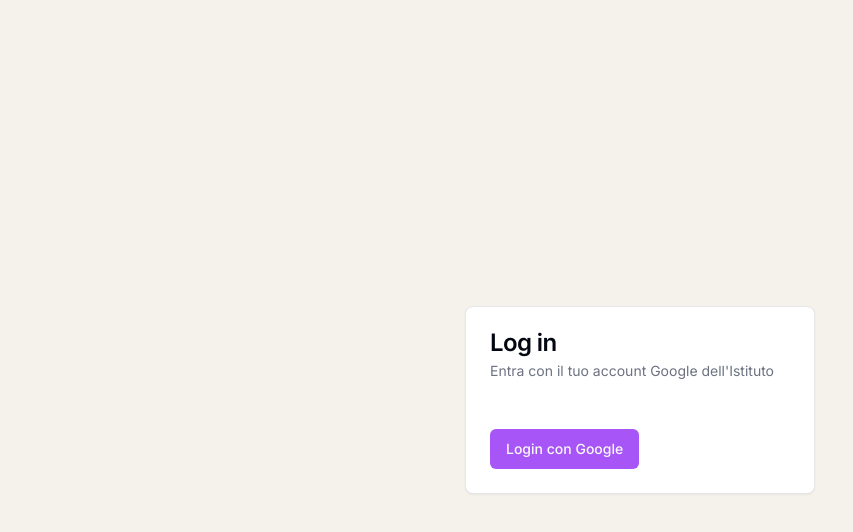
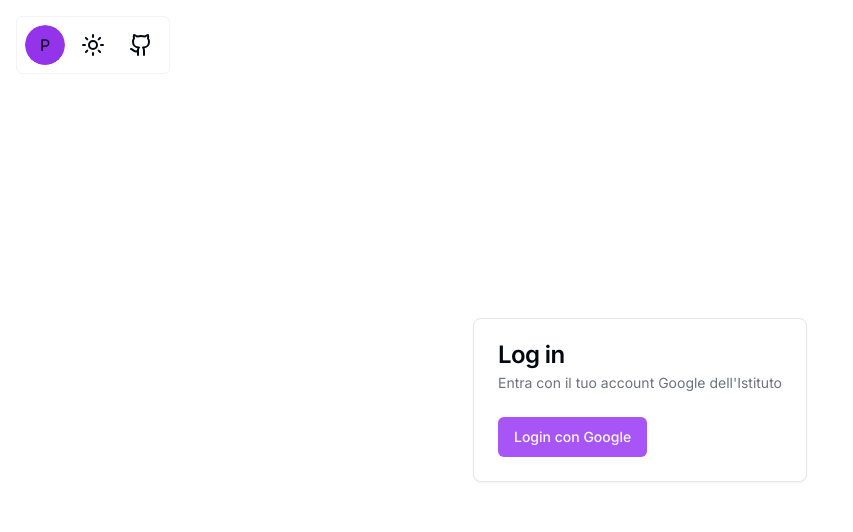
Before and after one commit to Narr0wB/class-manager, a Next.js app: page /login in a window 1280 px wide. Shown: the top 532 px of the page, without its empty margins (0-853 px from the left). Built offline with nearby package versions, Linux system fonts and the light colour scheme; no server answers.

Commit message:
[UPD+ADD] Updated UI, 404 page, login page, added credits button. Fix: UI, hydration

```diff
--- a/app/(routes)/(pages)/layout.tsx
+++ /dev/null
@@ -1,36 +0,0 @@
-import type { Metadata } from "next";
-import { Inter } from "next/font/google";
-import "@/app/globals.css";
-import { cn } from "@/lib/utils";
-import { ThemeProvider } from "@/components/custom/theme/theme-provider";
-import { getServerSession } from "next-auth";
-import SessionProvider from "@/components/custom/auth/session-provider";
-
-const font = Inter({ subsets: ["latin"] });
-
-export const metadata: Metadata = {
-  title: "Class manager",
-  description: "Class manager",
-};
-
-type RootLayoutProps = {
-  children?: React.ReactNode;
-}
-
-const RootLayout: React.FC<RootLayoutProps> = async ({ children }) => {
-  const session = await getServerSession();
-
-  return (
-    <html lang="en" suppressHydrationWarning>
-      <body className={cn(font.className, "lg:overflow-hidden lg:xl:2xl")}>
-        <ThemeProvider attribute="class" defaultTheme="system" enableSystem>
-          <SessionProvider session={session}>
-            {children}
-          </SessionProvider>
-        </ThemeProvider>
-      </body>
-    </html>
-  );
-}
-
-export default RootLayout;
--- a/app/(routes)/(pages)/login/page.tsx
+++ b/app/(routes)/(pages)/login/page.tsx
@@ -11,7 +11,6 @@ import {
   Card,
   CardContent,
   CardDescription,
-  CardFooter,
   CardHeader,
   CardTitle,
 } from "@/components/ui/card"
@@ -24,27 +23,17 @@ const Login: React.FC = () => {
   if (session.data) { router.replace("/home"); router.refresh(); };
 
   return (
-
-    <div className="center bg-[#f5f2eb]">
-      <Card className="w-[350px]">
+    <main className="absolute w-screen h-screen flex justify-center items-center">
+      <Card className="w-max">
         <CardHeader>
           <CardTitle>Log in</CardTitle>
           <CardDescription>Entra con il tuo account Google dell'Istituto</CardDescription>
         </CardHeader>
         <CardContent>
-          <form>
-            <div className="grid w-full items-center gap-4">
-              <div className="flex flex-col space-y-1.5">
-
-              </div>
-            </div>
-          </form>
+          <Button className="bg-purple-500" onClick={() => { signIn("google") }}>Login con Google</Button>
         </CardContent>
-        <CardFooter className="flex justify-between align-center">
-          <Button className="bg-purple-500" onClick={() => { signIn("google") }}>Login con Google</Button>
-        </CardFooter>
       </Card>
-    </div>
+    </main>
   )
 }
 
--- a/app/globals.css
+++ b/app/globals.css
@@ -61,11 +61,3 @@
     @apply rounded-md border-solid border-[1.2px] border-secondary
   }
 }
-
-.center {
-  display: flex;
-  align-items: center;
-  justify-content: center;
-  height: 100vh;
-  width: 100vw;
-}
--- /dev/null
+++ b/app/layout.tsx
@@ -0,0 +1,39 @@
+import type { Metadata } from "next";
+import { Inter } from "next/font/google";
+import "@/app/globals.css";
+import { cn } from "@/lib/utils";
+import { ThemeProvider } from "@/components/custom/theme/theme-provider";
+import { getServerSession } from "next-auth";
+import SessionProvider from "@/components/custom/auth/session-provider";
+import Nav from "@/components/custom/home/nav-bar/nav";
+import HeaderBar from "@/components/custom/layout/header-bar";
+
+const font = Inter({ subsets: ["latin"] });
+
+export const metadata: Metadata = {
+  title: "Class manager",
+  description: "Class manager",
+};
+
+type RootLayoutProps = {
+  children?: React.ReactNode;
+}
+
+const RootLayout: React.FC<RootLayoutProps> = async ({ children }) => {
+  const session = await getServerSession();
+
+  return (
+    <html lang="en" suppressHydrationWarning>
+      <body className={cn(font.className, "w-screen h-screen flex flex-col lg:overflow-hidden lg:xl:2xl")}>
+        <ThemeProvider attribute="class" defaultTheme="system" enableSystem>
+          <SessionProvider session={session}>
+            <HeaderBar className="p-4 z-10" />
+            {children}
+          </SessionProvider>
+        </ThemeProvider>
+      </body>
+    </html>
+  );
+}
+
+export default RootLayout;
--- /dev/null
+++ b/app/not-found.tsx
@@ -0,0 +1,26 @@
+"use client"
+
+import { Button } from "@/components/ui/button";
+import { Card, CardContent, CardDescription, CardHeader, CardTitle } from "@/components/ui/card";
+import Link from "next/link";
+import { redirect } from "next/navigation";
+
+const NotFound: React.FC = () => {
+  return (
+    <main className="absolute w-screen h-screen flex justify-center items-center">
+      <Card className="w-max">
+        <CardHeader>
+          <CardTitle>404</CardTitle>
+          <CardDescription>Pagina non trovata</CardDescription>
+        </CardHeader>
+        <CardContent>
+          <Button className="bg-purple-500 w-min">
+            <Link href="/home">Torna alla home</Link>
+          </Button>
+        </CardContent>
+      </Card>
+    </main>
+  )
+}
+
+export default NotFound;
--- /dev/null
+++ b/components/custom/credits-button.tsx
@@ -0,0 +1,27 @@
+"use client"
+
+import * as React from "react"
+
+import { Github } from "lucide-react"
+import CustomTooltip from "./custom-tooltip"
+import { cn } from "@/lib/utils"
+import { Button } from "../ui/button"
+import Link from "next/link"
+
+type CreditsButtonProps = {
+  className?: string;
+}
+
+const CreditsButton: React.FC<CreditsButtonProps> = ({ className }) => {
+  return (
+    <CustomTooltip content="Crediti" side="bottom">
+      <Button id="credits-button" variant="ghost" className={cn(className, "")}>
+        <Link href="https://github.com/Narr0wB/class-manager">
+          <Github className="w-full h-full" />
+        </Link>
+      </Button>
+    </CustomTooltip>
+  )
+}
+
+export default CreditsButton;
--- a/components/custom/home/left-panel/date-time/date-picker.tsx
+++ b/components/custom/home/left-panel/date-time/date-picker.tsx
@@ -14,7 +14,7 @@ const DatePicker: React.FC<DatePickerProps> = ({ className, timeFrameRef }) => {
   const [date, setDate] = useState<Date>()
 
   return (
-    <div id="date-picker" className={cn(className, "")}>
+    <div id="date-picker" className={cn(className, "overflow-auto")}>
       <Calendar
         mode="single"
         selected={date}
--- a/components/custom/home/nav-bar/nav.tsx
+++ b/components/custom/home/nav-bar/nav.tsx
@@ -1,8 +1,11 @@
+"use client"
+
 import { cn } from '@/lib/utils';
 import ThemeButton from '../../theme-button';
 import { Skeleton } from '@/components/ui/skeleton';
 import { useSession } from 'next-auth/react';
 import ProfileButton from './profile-button';
+import CreditsButton from '../../credits-button';
 
 type NavProps = {
   className?: string;
@@ -12,22 +15,10 @@ const Nav: React.FC<NavProps> = ({ className }) => {
   const session = useSession();
 
   return (
-    <nav id="nav-bar" className={cn(className, "w-full")}>
-      <div id="user" className="flex flex-row items-center h-full w-32 md:w-40 lg:w-64 rounded-secondary">
-        {
-          session.status === "authenticated" ? (
-            <>
-              <ProfileButton
-                profileName={session.data.user?.name!}
-                image={session.data.user?.image!}
-                className="ml-2" />
-              <ThemeButton className="ml-4 aspect-square p-2" />
-            </>
-          ) : (
-            <Skeleton className="w-full h-full rounded-full" />
-          )
-        }
-      </div>
+    <nav id="nav-bar" className={cn(className, "flex flex-row space-x-2 items-center h-full w-fit p-2 rounded-secondary")}>
+      {session.status === "loading" ? <Skeleton className="w-10 h-10 rounded-full" /> : <ProfileButton />}
+      <ThemeButton className="aspect-square p-2" />
+      <CreditsButton className="aspect-square p-2" />
     </nav>
   )
 }
--- a/components/custom/home/nav-bar/profile-button.tsx
+++ b/components/custom/home/nav-bar/profile-button.tsx
@@ -10,30 +10,54 @@ import {
   DropdownMenuTrigger,
 } from "@/components/ui/dropdown-menu"
 import { cn } from "@/lib/utils"
-import { CalendarIcon, LogOutIcon } from "lucide-react"
-import { signOut } from "next-auth/react"
+import { CalendarIcon, LogInIcon, LogOutIcon } from "lucide-react"
+import { signOut, useSession } from "next-auth/react"
 import CustomTooltip from "../../custom-tooltip"
+import { redirect } from "next/navigation"
 
 type ProfileButton = {
   className?: string,
-  profileName: string,
-  image?: string
 }
 
-const ProfileButton: React.FC<ProfileButton> = ({ className, profileName, image }) => {
+const ProfileButton: React.FC<ProfileButton> = ({ className }) => {
+  const session = useSession();
+
+  type User = {
+    name: string,
+    image?: string | undefined
+  }
+
+  let user = null;
+
+  if (session.status === "authenticated") {
+    user = {
+      name: session.data.user?.name!,
+      image: session.data.user?.image!
+    } satisfies User;
+  }
+  if (session.status === "unauthenticated") {
+    user = {
+      name: "P",
+      image: undefined
+    } satisfies User;
+  }
+
   return (
     <DropdownMenu>
       <CustomTooltip content="Profilo" side="bottom">
         <DropdownMenuTrigger id="profile-button" className={cn(className, "")}>
           <Avatar>
-            <AvatarImage src={image} />
-            <AvatarFallback className="bg-purple-600">{profileName[0]}</AvatarFallback>
+            <AvatarImage src={user?.image} />
+            <AvatarFallback className="bg-purple-600">{user?.name}</AvatarFallback>
           </Avatar>
         </DropdownMenuTrigger>
       </CustomTooltip>
       <DropdownMenuContent>
         <DropdownMenuLabel>Profilo</DropdownMenuLabel>
         <DropdownMenuSeparator />
+        {
+          session.status === "authenticated" ? (
+            <>
               <DropdownMenuItem>
                 <CalendarIcon className="w-5 h-5"></CalendarIcon>
                 <span className="ml-2">Le mie prenotazioni</span>
@@ -42,6 +66,14 @@ const ProfileButton: React.FC<ProfileButton> = ({ className, profileName, image
                 <LogOutIcon className="w-5 h-5"></LogOutIcon>
                 <span className="ml-2">Log out</span>
               </DropdownMenuItem>
+            </>
+          ) : (
+            <DropdownMenuItem onClick={() => redirect("/login")}>
+              <LogInIcon className="w-5 h-5"></LogInIcon>
+              <span className="ml-2">Log in</span>
+            </DropdownMenuItem>
+          )
+        }
       </DropdownMenuContent>
     </DropdownMenu>
   );
--- /dev/null
+++ b/components/custom/layout/header-bar.tsx
@@ -0,0 +1,16 @@
+import { cn } from '@/lib/utils';
+import Nav from '../home/nav-bar/nav';
+
+type HeaderBarProps = {
+  className?: string;
+}
+
+const HeaderBar: React.FC<HeaderBarProps> = ({ className }) => {
+  return (
+    <header className={cn(className, "")}>
+      <Nav className="w-full h-16" />
+    </header>
+  )
+}
+
+export default HeaderBar;
--- a/components/custom/theme-button.tsx
+++ b/components/custom/theme-button.tsx
@@ -23,7 +23,7 @@ const ThemeButton: React.FC<ThemeButtonProps> = ({ className }) => {
 
   return (
     <DropdownMenu>
-      <CustomTooltip content="Tema">
+      <CustomTooltip content="Tema" side="bottom">
         <DropdownMenuTrigger asChild>
           <Button id="theme-button" variant="ghost" className={cn(className, "")}>
             <Sun className="w-full h-full block dark:hidden" />
```
Also changed, not shown: app/(routes)/(pages)/home/home.tsx (+8 -11 lines). Lines whose indentation alone changed are shown as unchanged.
